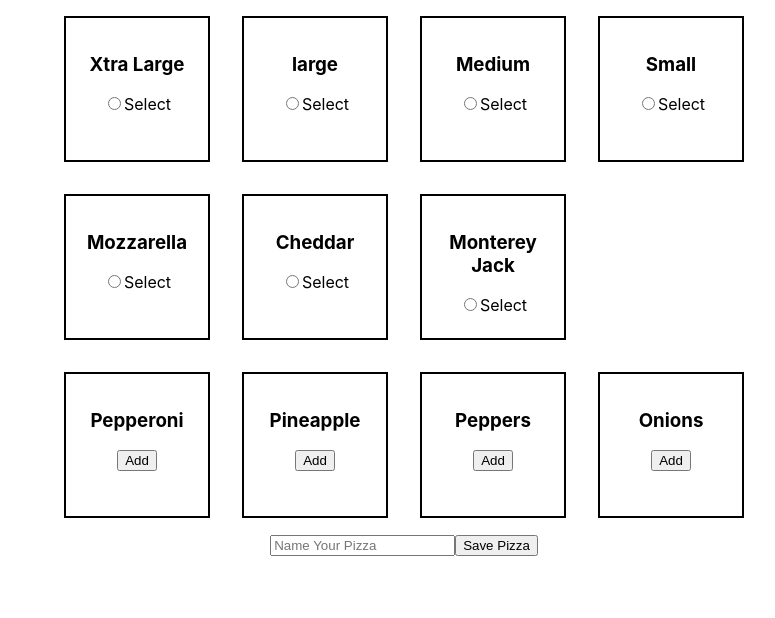
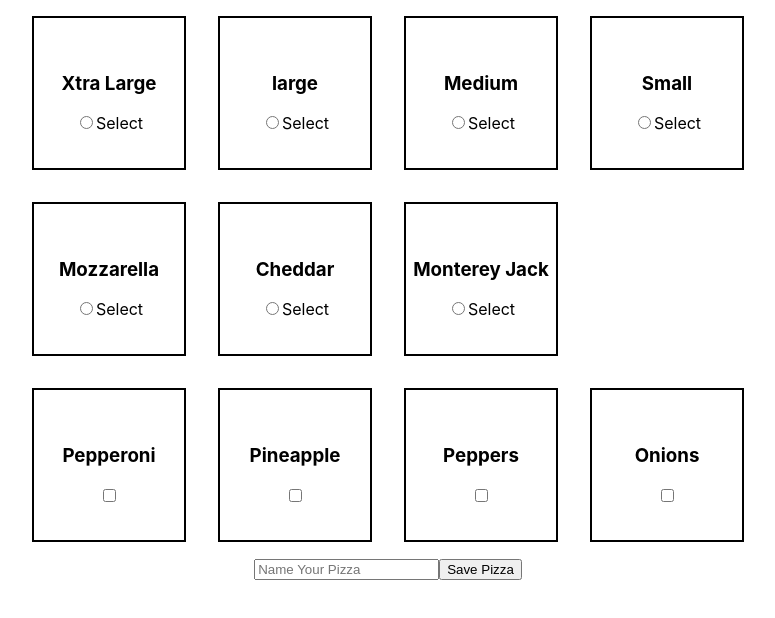
Before and after one commit to ChaonengTan/FEW2.3-PizzaOrder, a React (Create React App) app: page / in a window 1280 px wide. Shown: the top 618 px of the page, without its empty margins (236-1011 px from the left). Built offline with nearby package versions, Linux system fonts and the light colour scheme.

Commit message:
+input[type='checkbox']

```diff
--- a/src/components/Pizza.js
+++ b/src/components/Pizza.js
@@ -17,10 +17,12 @@ function Pizza(props) {
         return data.map((elem) => {
             return (
                 <div className='pizzaCard'>
+                    <label>
                         <h3>{elem}</h3>
-                    <button onClick={(e) => {
+                        <input type='checkbox' name={elem} onClick={(e) => {
                             func([...toppings, elem])
-                    }}>Add</button>
+                        }}/>
+                    </label>
                 </div>
             )
         })
@@ -29,13 +31,15 @@ function Pizza(props) {
         return data.map((elem) => {
             return (
                 <div className='pizzaCard'>
+                    <label>
                         <h3>{elem}</h3>
-                    <label>
+                        <div>
                             <input type='radio' name={String(func)} value={elem} onChange={(e) => {
                                 func(elem)
                                 console.log(cheese)
                             }}/>
                             <span>Select</span>
+                        </div>
                     </label>
                 </div>
             )
--- a/src/components/styles/Pizza.css
+++ b/src/components/styles/Pizza.css
@@ -4,13 +4,19 @@
 }
 .addButtons > * .pizzaCard {
   margin: 1rem;
-  padding: 1rem;
   border: solid black 2px;
-  height: 110px;
-  width: 110px;
+  height: 150px;
+  width: 150px;
   display: flex;
   flex-direction: column;
   align-items: center;
 }
+.addButtons > * .pizzaCard label {
+  display: flex;
+  flex-direction: column;
+  justify-content: center;
+  width: 100%;
+  height: 100%;
+}
 
 /*# sourceMappingURL=Pizza.css.map */
--- a/src/components/styles/Pizza.scss
+++ b/src/components/styles/Pizza.scss
@@ -3,12 +3,19 @@
     flex-direction: row;
     .pizzaCard {
         margin: 1rem;
-        padding: 1rem;
         border: solid black 2px;
-        height: 110px;
-        width: 110px;
+        height: 150px;
+        width: 150px;
         display: flex;
         flex-direction: column;
         align-items: center;
+        label {
+            display: flex;
+            flex-direction: column;
+            // align-items: center;
+            justify-content: center;
+            width: 100%;
+            height: 100%;
+        }
     }
 }
--- a/src/components/styles/PizzaList.css
+++ b/src/components/styles/PizzaList.css
@@ -1,3 +1,11 @@
-
+.pizzaList {
+  margin: 1rem;
+  display: flex;
+  flex-direction: column;
+  align-items: flex-start;
+}
+.pizzaList > * {
+  margin-bottom: 1rem;
+}
 
 /*# sourceMappingURL=PizzaList.css.map */
```
Also changed, not shown: src/components/styles/PizzaList.scss (+7 -1 lines), 2 other files (tests, documents, lock files or other folders). Lines whose indentation alone changed are shown as unchanged.
